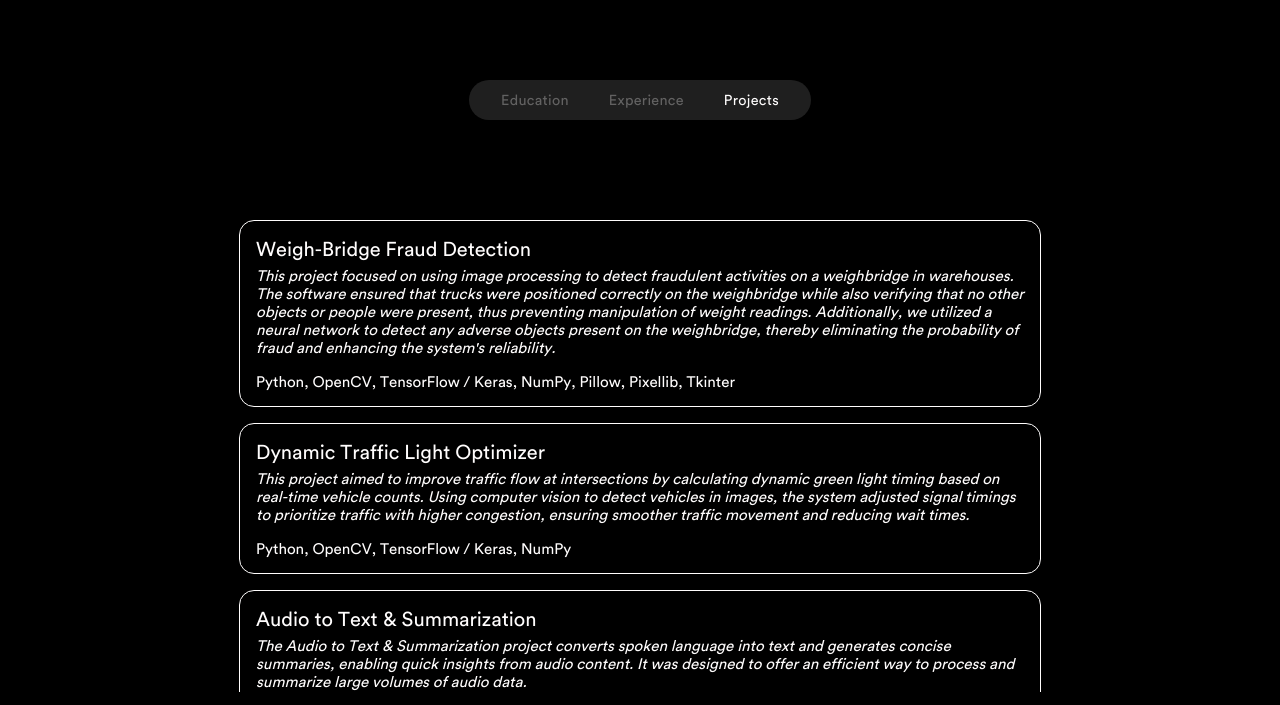
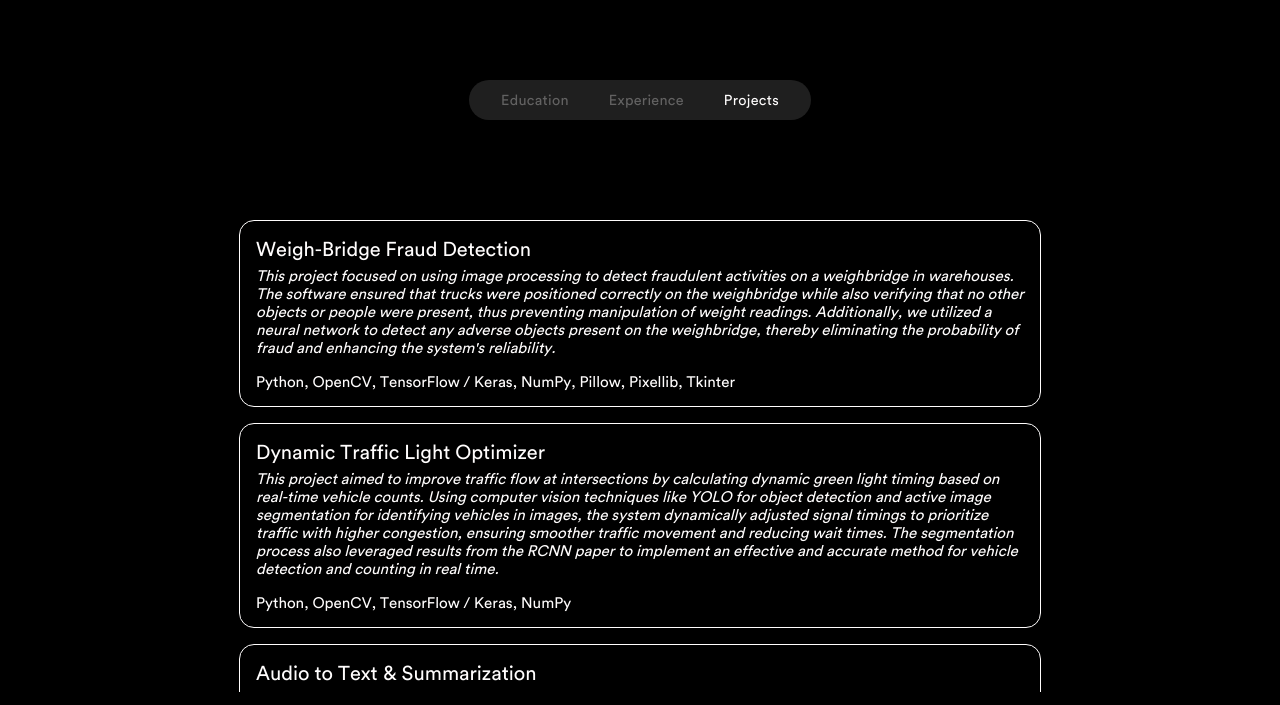
Before and after one commit to manasjuneja/personal-website_v3, a plain HTML site: page index.html in a window 1280 px wide. Both pictures are taken after a click on the item "Projects". Shown: the top 705 px of the page. Drawn offline with Linux system fonts and the light colour scheme.

Commit message:
updated the description of Dynamic Traffic Light Optimizer

```diff
--- a/index.html
+++ b/index.html
@@ -101,7 +101,7 @@
         </div>
         <div class="publication-wrapper">
           <span class="title">Dynamic Traffic Light Optimizer</span>
-          <span class="authors">This project aimed to improve traffic flow at intersections by calculating dynamic green light timing based on real-time vehicle counts. Using computer vision to detect vehicles in images, the system adjusted signal timings to prioritize traffic with higher congestion, ensuring smoother traffic movement and reducing wait times.</span>
+          <span class="authors">This project aimed to improve traffic flow at intersections by calculating dynamic green light timing based on real-time vehicle counts. Using computer vision techniques like YOLO for object detection and active image segmentation for identifying vehicles in images, the system dynamically adjusted signal timings to prioritize traffic with higher congestion, ensuring smoother traffic movement and reducing wait times. The segmentation process also leveraged results from the RCNN paper to implement an effective and accurate method for vehicle detection and counting in real time.</span>
           <span class="conference">Python, OpenCV, TensorFlow / Keras, NumPy</span>
         </div>
         <div class="publication-wrapper">
```
